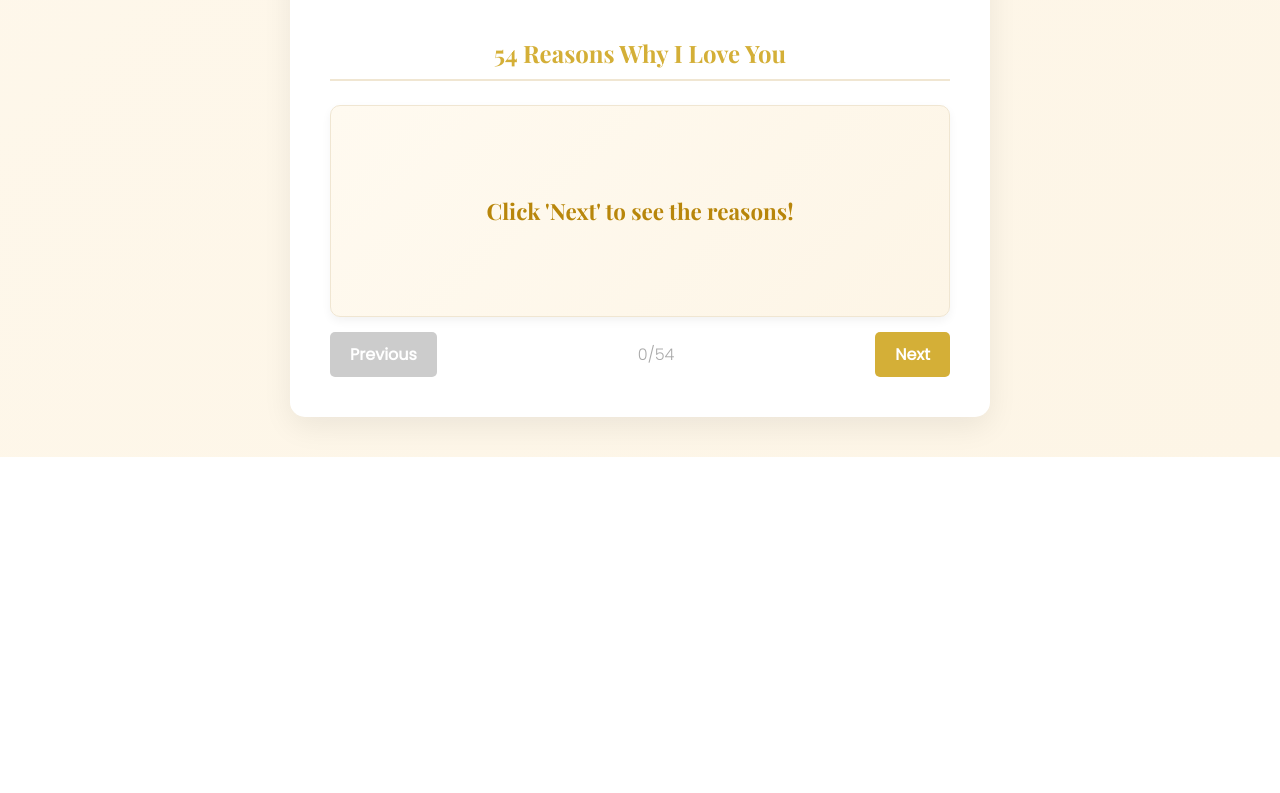
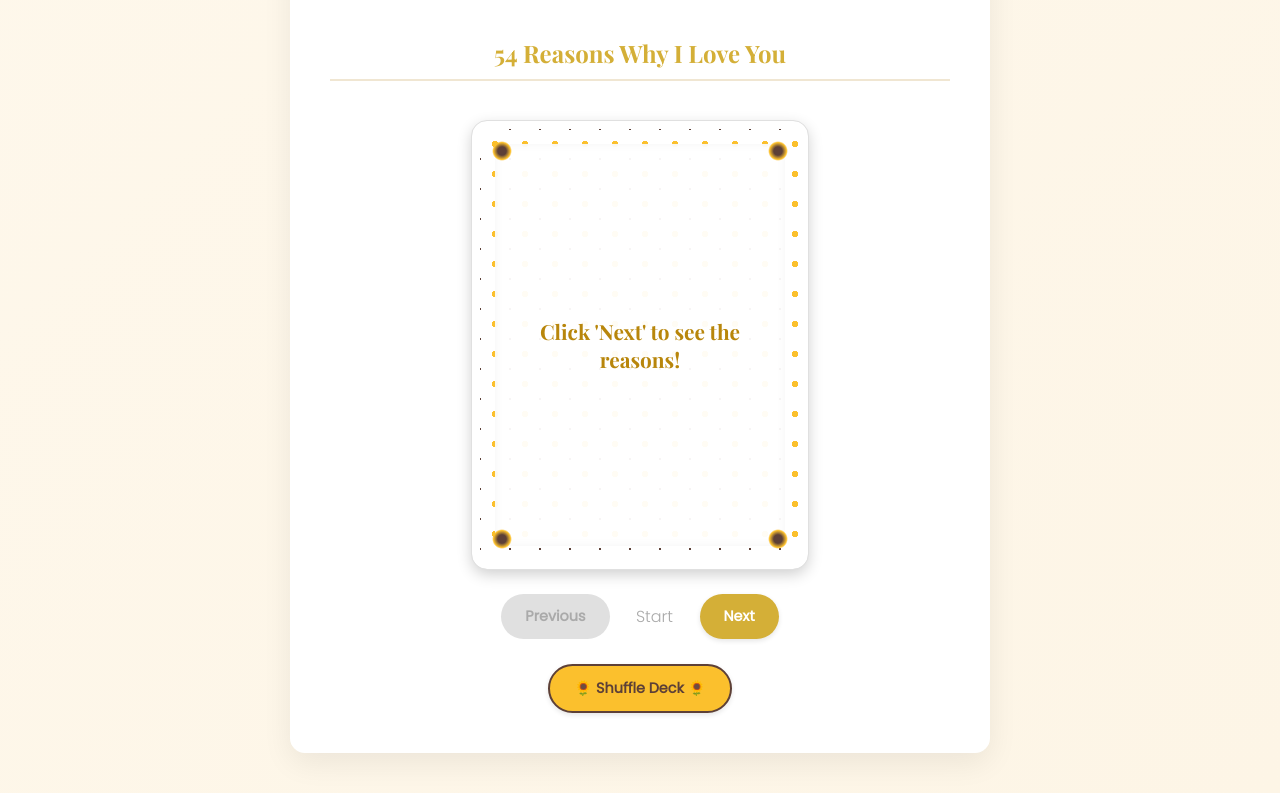
Before and after one commit to svn-ak/eno, a plain HTML site: page index.html in a window 1280 px wide. Shown: the part 2304-3097 px from the top of the page. Before the commit the page ends 2761 px from the top, so only its background shows below. Drawn offline with nearby package versions, Linux system fonts and the light colour scheme.

Commit message:
Update index.html

```diff
--- a/index.html
+++ b/index.html
@@ -15,6 +15,8 @@
             --color-bg: #fffaf0;
             --color-card: #ffffff;
             --color-text: #4a4a4a;
+            --sunflower-yellow: #fbc02d;
+            --sunflower-brown: #5d4037;
         }
 
         body {
@@ -150,61 +152,130 @@
             text-decoration: none;
         }
 
-        /* --- Interactive Card Deck Styles --- */
+        /* --- Interactive Card Deck Styles (UPDATED) --- */
         .card-deck {
-            margin-top: 20px;
+            margin-top: 40px;
             position: relative;
+            display: flex;
+            flex-direction: column;
+            align-items: center;
+            perspective: 1000px; /* For 3D animation */
         }
 
+        /* The main playing card container */
         .reason-card {
-            background: linear-gradient(135deg, #fffaf0, #fdf5e6);
-            border: 1px solid #f0e6d2;
-            border-radius: 10px;
-            padding: 30px;
-            min-height: 150px;
+            /* Playing Card Dimensions */
+            width: 280px;
+            aspect-ratio: 2.5 / 3.5;
+            background-color: #fff;
+            border-radius: 15px;
+            padding: 20px;
+
+            /* Centering Content */
             display: flex;
             justify-content: center;
             align-items: center;
             text-align: center;
+
+            /* Styling */
             font-family: var(--font-heading);
-            font-size: 1.4em;
+            font-size: 1.3em;
             color: var(--color-dark-gold);
-            box-shadow: 0 4px 10px rgba(0,0,0,0.05);
-            transition: opacity 0.4s ease;
+            box-shadow: 0 5px 15px rgba(0,0,0,0.2);
+            position: relative;
+            transition: transform 0.3s ease;
+
+            /* Sunflower Floral Pattern (Pure CSS) */
+            background-image:
+                radial-gradient(var(--sunflower-yellow) 15%, transparent 16%),
+                radial-gradient(var(--sunflower-brown) 5%, transparent 6%);
+            background-size: 30px 30px;
+            background-position: 0 0, 15px 15px;
+            border: 8px solid white; /* The white rim of a card */
+            outline: 1px solid #e0e0e0; /* Subtle edge definition */
         }
 
+        /* Inner white area for text readability */
+        .reason-card::before {
+            content: "";
+            position: absolute;
+            top: 15px; bottom: 15px; left: 15px; right: 15px;
+            background: rgba(255, 255, 255, 0.95);
+            border-radius: 8px;
+            z-index: 0;
+            box-shadow: inset 0 0 10px rgba(0,0,0,0.05);
+        }
+
+        /* The text itself */
         #reason-text {
             opacity: 1;
             margin: 0;
+            position: relative;
+            z-index: 1; /* Sit above the pattern overlay */
+            padding: 0 10px;
         }
 
+        /* Corner Decorations (Suits/Flowers) */
+        .card-corner {
+            position: absolute;
+            width: 20px;
+            height: 20px;
+            background: radial-gradient(circle, var(--sunflower-brown) 30%, var(--sunflower-yellow) 60%, transparent 70%);
+            z-index: 2;
+        }
+        .top-left { top: 12px; left: 12px; }
+        .top-right { top: 12px; right: 12px; }
+        .bottom-left { bottom: 12px; left: 12px; }
+        .bottom-right { bottom: 12px; right: 12px; }
+
+        /* Navigation Buttons */
         .card-nav {
             display: flex;
-            justify-content: space-between;
+            justify-content: center;
             align-items: center;
-            margin-top: 15px;
+            gap: 15px;
+            margin-top: 25px;
+            width: 100%;
+            max-width: 400px;
         }
 
         .card-nav button {
             background: var(--color-gold);
             color: white;
             border: none;
-            padding: 10px 20px;
+            padding: 12px 24px;
             font-family: var(--font-body);
             font-weight: bold;
-            font-size: 1em;
-            border-radius: 5px;
+            font-size: 0.9em;
+            border-radius: 30px; /* Pill shape */
             cursor: pointer;
-            transition: background-color 0.3s ease;
+            transition: all 0.2s ease;
+            box-shadow: 0 2px 5px rgba(0,0,0,0.1);
         }
 
         .card-nav button:hover {
             background: var(--color-dark-gold);
+            transform: translateY(-2px);
+            box-shadow: 0 4px 8px rgba(0,0,0,0.15);
         }
 
         .card-nav button:disabled {
-            background: #ccc;
+            background: #e0e0e0;
+            color: #aaa;
             cursor: not-allowed;
+            transform: none;
+            box-shadow: none;
+        }
+
+        /* Shuffle Button Specifics */
+        #shuffle-btn {
+            background-color: var(--sunflower-yellow);
+            color: #5d4037;
+            border: 2px solid #5d4037;
+        }
+
+        #shuffle-btn:hover {
+            background-color: #ffca28;
         }
 
         #card-counter {
@@ -212,6 +283,41 @@
             font-size: 1em;
             color: #aaa;
             font-weight: 300;
+            min-width: 60px;
+            text-align: center;
+        }
+
+        /* --- SHUFFLE ANIMATION --- */
+        /* When shuffling, we create a "fanning" effect using animation */
+        @keyframes shuffleFan {
+            0% { transform: rotate(0deg); }
+            20% { transform: rotate(-10deg) translateX(-20px); }
+            40% { transform: rotate(10deg) translateX(20px); }
+            60% { transform: rotate(-5deg) translateX(-10px); }
+            80% { transform: rotate(5deg) translateX(10px); }
+            100% { transform: rotate(0deg); }
+        }
+
+        .is-shuffling {
+            animation: shuffleFan 0.8s ease-in-out;
+        }
+
+        /* Pseudo-elements to look like a deck is behind it during shuffle */
+        .is-shuffling::after, .is-shuffling::before {
+            content: "";
+            position: absolute;
+            top: 0; left: 0; right: 0; bottom: 0;
+            background: white;
+            border: 1px solid #ccc;
+            border-radius: 15px;
+            z-index: -1;
+            animation: deckSpread 0.8s ease-in-out;
+        }
+
+        @keyframes deckSpread {
+            0% { transform: translate(0,0) rotate(0); opacity: 0; }
+            50% { transform: translate(10px, 5px) rotate(5deg); opacity: 1; }
+            100% { transform: translate(0,0) rotate(0); opacity: 0; }
         }
 
     </style>
@@ -282,23 +388,33 @@
         </div>
 
         <h3>54 Reasons Why I Love You</h3>
+
         <div class="card-deck">
-            <div class="reason-card">
+            <!-- The Playing Card -->
+            <div class="reason-card" id="card-display">
+                <div class="card-corner top-left"></div>
+                <div class="card-corner top-right"></div>
                 <p id="reason-text">Click 'Next' to see the reasons!</p>
+                <div class="card-corner bottom-left"></div>
+                <div class="card-corner bottom-right"></div>
             </div>
+
+            <!-- Navigation Controls -->
             <div class="card-nav">
                 <button id="prev-btn">Previous</button>
-                <span id="card-counter">0/54</span>
+                <span id="card-counter">Start</span>
                 <button id="next-btn">Next</button>
+            </div>
+
+            <!-- Shuffle Button -->
+            <div class="card-nav">
+                 <button id="shuffle-btn">🌻 Shuffle Deck 🌻</button>
             </div>
         </div>
 
     </div>
 
     <script>
-        // --- 2. (CONTINUED) EDIT YOUR 54 REASONS HERE ---
-        // Just change the text inside the quotation marks.
-        // Make sure you have 54 of them!
         const reasons = [
             "Reason 1: Because of your fashion sense",
             "Reason 2: Because you're a billi",
@@ -356,16 +472,21 @@
             "Reason 54: Because of your massive back :d"
         ];
 
-        // --- Don't edit the code below this line ---
+        // --- Logic Variables ---
+        // We create a copy of the reasons to shuffle, preserving the original logic.
+        let currentDeck = [...reasons];
+        let currentReasonIndex = -1;
+        const totalReasons = reasons.length;
 
-        // Card Deck Logic
+        // --- DOM Elements ---
         const reasonText = document.getElementById('reason-text');
         const cardCounter = document.getElementById('card-counter');
         const nextBtn = document.getElementById('next-btn');
         const prevBtn = document.getElementById('prev-btn');
+        const shuffleBtn = document.getElementById('shuffle-btn');
+        const cardDisplay = document.getElementById('card-display');
 
-        let currentReasonIndex = -1;
-        const totalReasons = reasons.length;
+        // --- Functions ---
 
         function updateCard() {
             // Update text
@@ -374,19 +495,20 @@
             setTimeout(() => {
                 if (currentReasonIndex === -1) {
                     reasonText.textContent = "Click 'Next' to see the reasons!";
-                    cardCounter.textContent = `0/${totalReasons}`;
+                    cardCounter.textContent = `Start`;
                 } else {
-                    reasonText.textContent = reasons[currentReasonIndex];
+                    reasonText.textContent = currentDeck[currentReasonIndex];
                     cardCounter.textContent = `${currentReasonIndex + 1}/${totalReasons}`;
                 }
                 reasonText.style.opacity = 1; // Fade in
-            }, 300); // Wait for fade out to finish
+            }, 300);
 
             // Update button states
             prevBtn.disabled = (currentReasonIndex <= -1);
             nextBtn.disabled = (currentReasonIndex >= totalReasons - 1);
         }
 
+        // --- Navigation Events ---
         nextBtn.onclick = () => {
             if (currentReasonIndex < totalReasons - 1) {
                 currentReasonIndex++;
@@ -401,10 +523,39 @@
             }
         };
 
+        // --- SHUFFLE LOGIC & ANIMATION ---
+        shuffleBtn.onclick = () => {
+            // 1. Trigger Animation
+            cardDisplay.classList.add('is-shuffling');
+
+            // Disable button during shuffle
+            shuffleBtn.disabled = true;
+            shuffleBtn.textContent = "Shuffling...";
+
+            setTimeout(() => {
+                // 2. Perform Fisher-Yates Shuffle (The standard for true randomness)
+                // We shuffle the array in place.
+                for (let i = currentDeck.length - 1; i > 0; i--) {
+                    const j = Math.floor(Math.random() * (i + 1));
+                    [currentDeck[i], currentDeck[j]] = [currentDeck[j], currentDeck[i]];
+                }
+
+                // 3. Reset View
+                currentReasonIndex = -1; // Reset to start
+                updateCard();
+
+                // 4. Remove Animation & Re-enable button
+                cardDisplay.classList.remove('is-shuffling');
+                shuffleBtn.disabled = false;
+                shuffleBtn.textContent = "🌻 Shuffle Deck 🌻";
+
+            }, 800); // Wait for animation to complete (0.8s)
+        };
+
         // Initialize card deck
         updateCard();
 
-        // Modal Gallery Logic
+        // --- Modal Gallery Logic (Unchanged) ---
         const modal = document.getElementById('myModal');
         const modalImg = document.getElementById('modal-img');
 
@@ -417,7 +568,6 @@
             modal.style.display = "none";
         }
 
-        // Close modal if user clicks outside the image
         window.onclick = function(event) {
             if (event.target == modal) {
                 closeModal();
```
